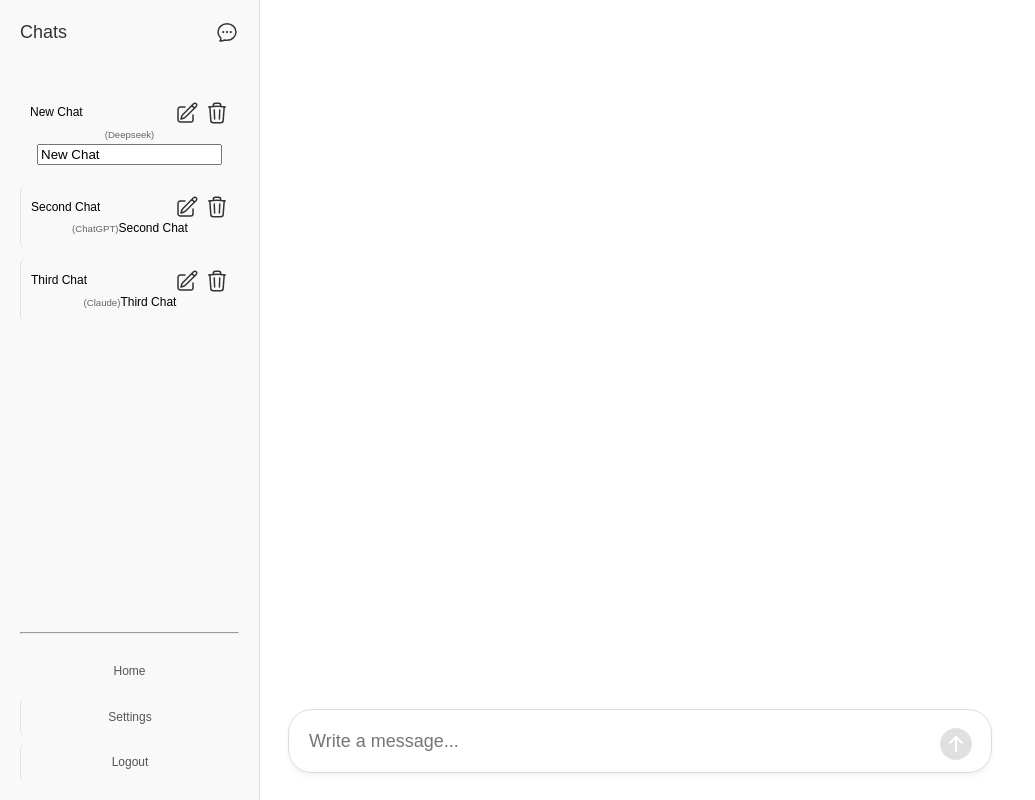
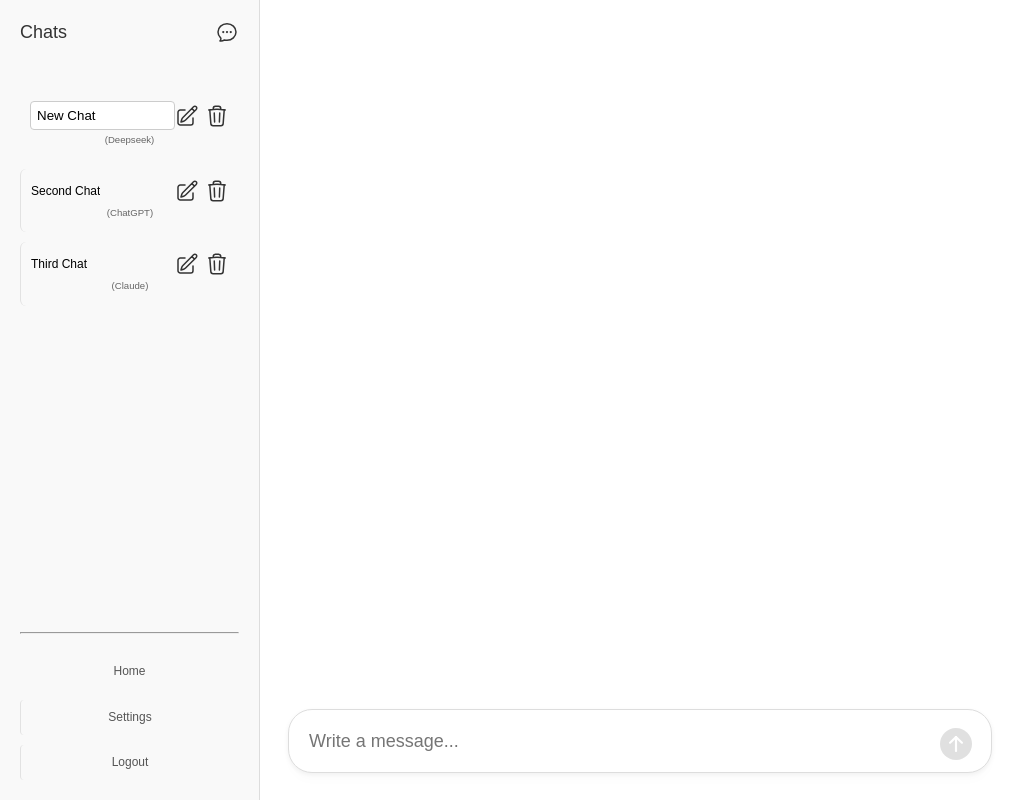
Before and after one commit to janikstucki/AI-Hub, a Vue app in the folder AI-Hub/: page / in a window 1280 px wide. Both pictures are taken after a click on the button 187 px from the left and 113 px from the top of the page. Shown: the whole page, without its empty margins (0-1035 px from the left). Built offline with nearby package versions, Linux system fonts and the light colour scheme.

Commit message:
Enhance chat editing functionality in Sidebar component with input field and styling

```diff
--- a/AI-Hub/src/components/Sidebar.vue
+++ b/AI-Hub/src/components/Sidebar.vue
@@ -31,7 +31,7 @@ function DeleteChat(chat) {
 
 <template>
   <div class="layout">
-   <aside class="sidebar">
+  <aside class="sidebar">
   <div class="header">
     <h2>Chats</h2>
     <button class="icon-button" @click="NewChat">
@@ -62,7 +62,8 @@ function DeleteChat(chat) {
             class="chat-link"
             >
             <div class="chat-row">
-                <span class="chat-title">{{ chat.title }}</span>
+                <span v-if="!chat.isEditing" class="chat-title">{{ chat.title }}</span>
+                <input v-else v-model="chat.title" @keyup.enter="SaveChatTitle(chat, $event)" class="chat-title-input" />
                 <div class="chat-actions">
                 <button class="icon-button" @click="EditChat(chat)">
                     <svg xmlns="http://www.w3.org/2000/svg" fill="none" viewBox="0 0 24 24" stroke-width="1.5" stroke="currentColor" class="size-6">
@@ -79,13 +80,7 @@ function DeleteChat(chat) {
                 </div>
             </div>
             <span class="model">({{ chat.model }})</span>
-<span v-if="!chat.isEditing" class="chat-title">{{ chat.title }}</span>
-<input
-  v-else
-  v-model="chat.title"
-@keyup.enter="SaveChatTitle(chat, $event)"
-  class="chat-title-input"
-/>
+
             </a>
 
 
@@ -115,7 +110,6 @@ function DeleteChat(chat) {
   overflow: hidden;
 }
 
-/* Sidebar links */
 .sidebar {
   width: 260px;
   background-color: #f9f9f9;
@@ -202,9 +196,6 @@ nav a.router-link-exact-active:hover {
   background-color: transparent;
 }
 
-
-
-
 nav a {
   display: inline-block;
   padding: 0 1rem;
@@ -255,7 +246,7 @@ nav a:first-of-type {
 }
 
 .chat-title {
-  max-width: 140px; /* ggf. anpassen */
+  max-width: 140px;
   overflow: hidden;
   white-space: nowrap;
   text-overflow: ellipsis;
@@ -267,5 +258,12 @@ nav a:first-of-type {
   flex-shrink: 0;
 }
 
+.chat-title-input {
+  width: 100%;
+  padding: 6px;
+  border: 1px solid #ccc;
+  border-radius: 4px;
+}
+
 
 </style>
```
